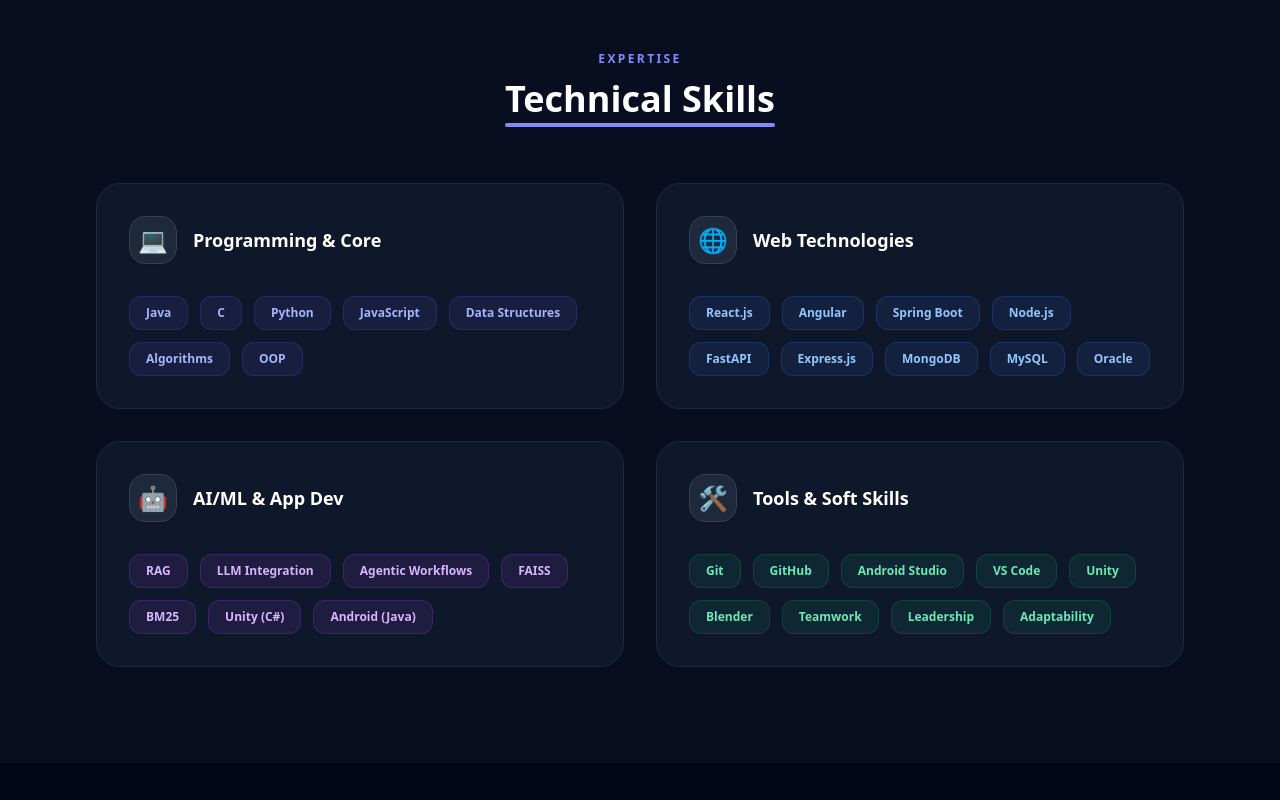
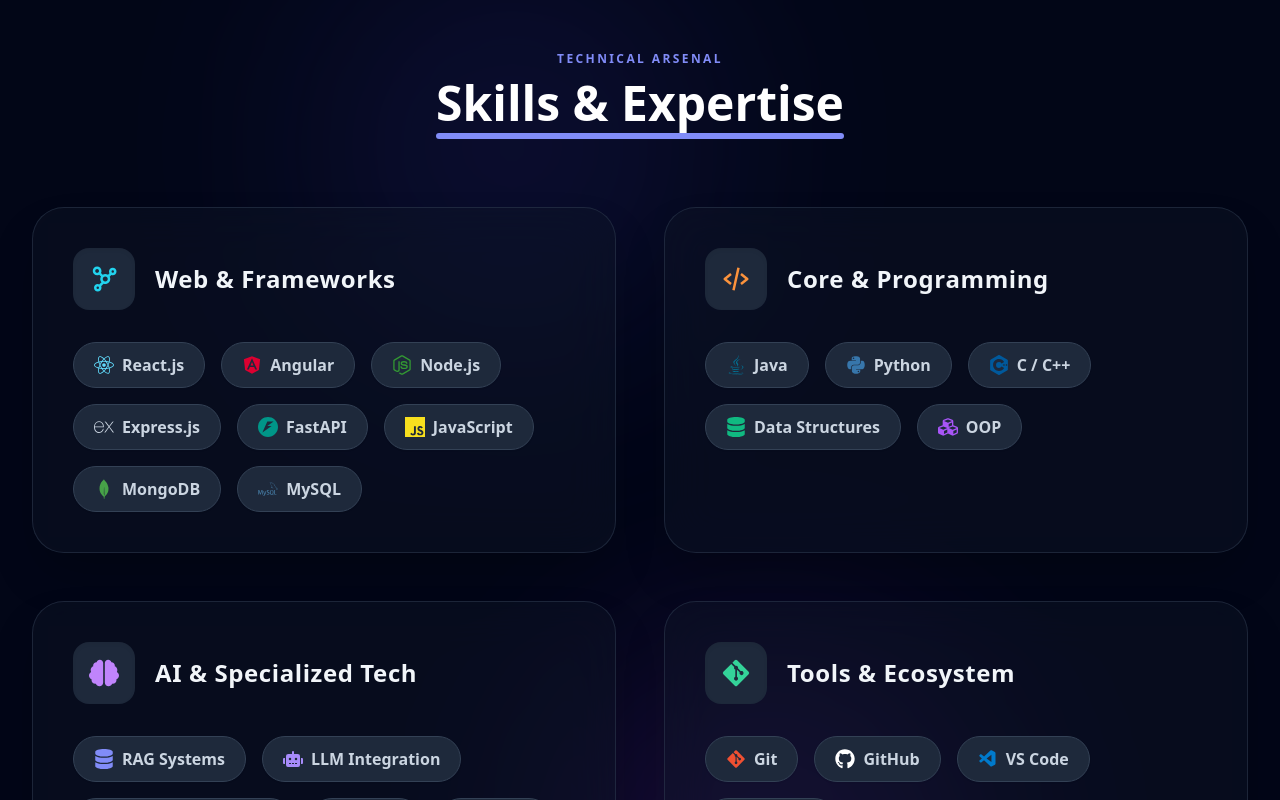
Before and after one commit to ganesh714/venkat-dev-portfolio, a React (Vite) app: page / in a window 1280 px wide. Shown: the part 1440-2240 px from the top of the page. Built offline with nearby package versions, Linux system fonts and the light colour scheme.

Commit message:
feat: redesign skills section with categorized glassmorphic panels and react-icons

```diff
--- a/package.json
+++ b/package.json
@@ -12,7 +12,8 @@
   "dependencies": {
     "framer-motion": "^12.38.0",
     "react": "^19.2.5",
-    "react-dom": "^19.2.5"
+    "react-dom": "^19.2.5",
+    "react-icons": "^5.6.0"
   },
   "devDependencies": {
     "@eslint/js": "^10.0.1",
--- a/src/components/Skills.jsx
+++ b/src/components/Skills.jsx
@@ -1,69 +1,91 @@
 import React from 'react';
 import { motion } from 'framer-motion';
 
-const skillGroups = [
+// React Icons
+import { FaReact, FaAngular, FaNodeJs, FaJava, FaPython, FaUnity, FaAndroid, FaGitAlt, FaGithub, FaDatabase, FaBrain, FaCubes, FaRobot } from 'react-icons/fa';
+import { SiJavascript, SiMongodb, SiMysql, SiExpress, SiCplusplus, SiBlender, SiFastapi } from 'react-icons/si';
+import { VscVscode } from 'react-icons/vsc';
+import { BiNetworkChart, BiCodeAlt } from 'react-icons/bi';
+
+const skillCategories = [
   {
-    title: 'Programming & Core',
-    icon: '💻',
-    accent: 'bg-indigo-100 text-indigo-700 dark:bg-indigo-500/10 dark:text-indigo-300 dark:border dark:border-indigo-500/20',
-    skills: ['Java', 'C', 'Python', 'JavaScript', 'Data Structures', 'Algorithms', 'OOP'],
+    title: 'Web & Frameworks',
+    icon: <BiNetworkChart className="text-3xl text-cyan-400" />,
+    color: 'from-cyan-500/20 to-blue-500/20',
+    skills: [
+      { name: 'React.js', icon: <FaReact className="text-[#61DAFB]" /> },
+      { name: 'Angular', icon: <FaAngular className="text-[#DD0031]" /> },
+      { name: 'Node.js', icon: <FaNodeJs className="text-[#339933]" /> },
+      { name: 'Express.js', icon: <SiExpress className="text-slate-700 dark:text-slate-300" /> },
+      { name: 'FastAPI', icon: <SiFastapi className="text-[#009688]" /> },
+      { name: 'JavaScript', icon: <SiJavascript className="text-[#F7DF1E]" /> },
+      { name: 'MongoDB', icon: <SiMongodb className="text-[#47A248]" /> },
+      { name: 'MySQL', icon: <SiMysql className="text-[#4479A1]" /> },
+    ]
   },
   {
-    title: 'Web Technologies',
-    icon: '🌐',
-    accent: 'bg-blue-100 text-blue-700 dark:bg-blue-500/10 dark:text-blue-300 dark:border dark:border-blue-500/20',
-    skills: ['React.js', 'Angular', 'Spring Boot', 'Node.js', 'FastAPI', 'Express.js', 'MongoDB', 'MySQL', 'Oracle'],
+    title: 'Core & Programming',
+    icon: <BiCodeAlt className="text-3xl text-orange-400" />,
+    color: 'from-orange-500/20 to-red-500/20',
+    skills: [
+      { name: 'Java', icon: <FaJava className="text-[#007396]" /> },
+      { name: 'Python', icon: <FaPython className="text-[#3776AB]" /> },
+      { name: 'C / C++', icon: <SiCplusplus className="text-[#00599C]" /> },
+      { name: 'Data Structures', icon: <FaDatabase className="text-emerald-500" /> },
+      { name: 'OOP', icon: <FaCubes className="text-purple-500" /> },
+    ]
   },
   {
-    title: 'AI/ML & App Dev',
-    icon: '🤖',
-    accent: 'bg-purple-100 text-purple-700 dark:bg-purple-500/10 dark:text-purple-300 dark:border dark:border-purple-500/20',
-    skills: ['RAG', 'LLM Integration', 'Agentic Workflows', 'FAISS', 'BM25', 'Unity (C#)', 'Android (Java)'],
+    title: 'AI & Specialized Tech',
+    icon: <FaBrain className="text-3xl text-purple-400" />,
+    color: 'from-purple-500/20 to-pink-500/20',
+    skills: [
+      { name: 'RAG Systems', icon: <FaDatabase className="text-indigo-400" /> },
+      { name: 'LLM Integration', icon: <FaRobot className="text-violet-400" /> },
+      { name: 'Agentic Workflows', icon: <BiNetworkChart className="text-fuchsia-400" /> },
+      { name: 'FAISS', icon: <FaDatabase className="text-blue-300" /> },
+      { name: 'Unity', icon: <FaUnity className="text-slate-700 dark:text-slate-300" /> },
+      { name: 'Android Studio', icon: <FaAndroid className="text-[#3DDC84]" /> },
+    ]
   },
   {
-    title: 'Tools & Soft Skills',
-    icon: '🛠️',
-    accent: 'bg-emerald-100 text-emerald-700 dark:bg-emerald-500/10 dark:text-emerald-300 dark:border dark:border-emerald-500/20',
-    skills: ['Git', 'GitHub', 'Android Studio', 'VS Code', 'Unity', 'Blender', 'Teamwork', 'Leadership', 'Adaptability'],
-  },
+    title: 'Tools & Ecosystem',
+    icon: <FaGitAlt className="text-3xl text-emerald-400" />,
+    color: 'from-emerald-500/20 to-teal-500/20',
+    skills: [
+      { name: 'Git', icon: <FaGitAlt className="text-[#F05032]" /> },
+      { name: 'GitHub', icon: <FaGithub className="text-slate-800 dark:text-white" /> },
+      { name: 'VS Code', icon: <VscVscode className="text-[#007ACC]" /> },
+      { name: 'Blender', icon: <SiBlender className="text-[#F5792A]" /> },
+    ]
+  }
 ];
-
-const containerVariants = {
-  hidden: { opacity: 0 },
-  visible: {
-    opacity: 1,
-    transition: { staggerChildren: 0.1 }
-  }
-};
-
-const cardVariants = {
-  hidden: { opacity: 0, y: 20 },
-  visible: {
-    opacity: 1,
-    y: 0,
-    transition: { duration: 0.5, ease: "easeOut" }
-  }
-};
 
 const Skills = () => {
   return (
-    <section id="skills" className="py-24 bg-white dark:bg-slate-900/50">
-      <div className="max-w-6xl mx-auto px-4 sm:px-6 lg:px-8">
-        {/* Section heading */}
+    <section id="skills" className="py-24 relative overflow-hidden bg-slate-50 dark:bg-slate-950">
+
+      {/* Ambient Background Glows */}
+      <div className="absolute top-0 left-1/4 w-96 h-96 bg-indigo-500/10 dark:bg-indigo-600/20 rounded-full blur-[120px] mix-blend-multiply dark:mix-blend-lighten pointer-events-none animate-pulse" />
+      <div className="absolute bottom-0 right-1/4 w-96 h-96 bg-purple-500/10 dark:bg-purple-600/20 rounded-full blur-[120px] mix-blend-multiply dark:mix-blend-lighten pointer-events-none" style={{ animation: 'pulse 6s infinite reverse' }} />
+
+      <div className="max-w-7xl mx-auto px-4 sm:px-6 lg:px-8 relative z-10">
+
+        {/* Header */}
         <motion.div
-          className="text-center mb-16"
+          className="text-center mb-20"
           initial={{ opacity: 0, y: 20 }}
           whileInView={{ opacity: 1, y: 0 }}
-          viewport={{ once: true, margin: '-100px' }}
+          viewport={{ once: true }}
           transition={{ duration: 0.6 }}
         >
           <p className="text-xs font-bold tracking-[0.2em] uppercase text-indigo-600 dark:text-indigo-400 mb-3">
-            Expertise
+            Technical Arsenal
           </p>
-          <h2 className="text-3xl sm:text-4xl font-extrabold text-slate-900 dark:text-white inline-block relative">
-            Technical Skills
+          <h2 className="text-4xl sm:text-5xl font-extrabold text-slate-900 dark:text-white inline-block relative">
+            Skills & Expertise
             <motion.div
-              className="absolute -bottom-2 left-0 h-1 bg-indigo-600 dark:bg-indigo-400 rounded-full"
+              className="absolute -bottom-3 left-0 h-1.5 bg-indigo-600 dark:bg-indigo-400 rounded-full"
               initial={{ width: 0 }}
               whileInView={{ width: "100%" }}
               viewport={{ once: true }}
@@ -72,46 +94,53 @@
           </h2>
         </motion.div>
 
-        {/* Cards grid */}
-        <motion.div
-          className="grid grid-cols-1 md:grid-cols-2 gap-8"
-          variants={containerVariants}
-          initial="hidden"
-          whileInView="visible"
-          viewport={{ once: true, margin: '-50px' }}
-        >
-          {skillGroups.map((group) => (
+        {/* Masonry / Staggered Layout */}
+        <div className="grid grid-cols-1 lg:grid-cols-2 gap-8 lg:gap-12">
+          {skillCategories.map((category, idx) => (
             <motion.div
-              key={group.title}
-              variants={cardVariants}
-              whileHover={{ y: -5 }}
-              className="bg-slate-50 dark:bg-slate-900 border border-slate-200 dark:border-slate-800 rounded-3xl p-8 transition-all duration-300 hover:shadow-xl dark:hover:shadow-none hover:border-indigo-200 dark:hover:border-indigo-500/30 cursor-default"
+              key={category.title}
+              initial={{ opacity: 0, y: 30 }}
+              whileInView={{ opacity: 1, y: 0 }}
+              viewport={{ once: true, margin: '-50px' }}
+              transition={{ duration: 0.5, delay: idx * 0.1 }}
+              className="relative group"
             >
-              {/* Card header */}
-              <div className="flex items-center gap-4 mb-8">
-                <div className="w-12 h-12 flex items-center justify-center bg-white dark:bg-slate-800 rounded-2xl shadow-sm border border-slate-100 dark:border-slate-700 text-2xl">
-                  {group.icon}
+              {/* Glassmorphic Panel */}
+              <div className="h-full bg-white/60 dark:bg-slate-900/40 backdrop-blur-xl border border-slate-200/50 dark:border-slate-700/50 rounded-[2rem] p-8 md:p-10 shadow-lg dark:shadow-2xl hover:border-indigo-300 dark:hover:border-indigo-500/50 transition-colors duration-500">
+
+                {/* Subtle Gradient Overlay */}
+                <div className={`absolute inset-0 bg-gradient-to-br ${category.color} opacity-0 group-hover:opacity-100 rounded-[2rem] transition-opacity duration-500 pointer-events-none`} />
+
+                <div className="relative z-10 flex items-center gap-5 mb-8">
+                  <div className="p-4 bg-slate-100 dark:bg-slate-800 rounded-2xl shadow-inner">
+                    {category.icon}
+                  </div>
+                  <h3 className="text-2xl font-bold text-slate-800 dark:text-slate-100 tracking-wide">
+                    {category.title}
+                  </h3>
                 </div>
-                <h3 className="text-lg font-bold text-slate-900 dark:text-white">
-                  {group.title}
-                </h3>
-              </div>
 
-              {/* Skill badges */}
-              <div className="flex flex-wrap gap-3">
-                {group.skills.map((skill) => (
-                  <motion.span
-                    key={skill}
-                    whileHover={{ y: -2 }}
-                    className={`text-xs font-bold px-4 py-2 rounded-xl transition-colors ${group.accent}`}
-                  >
-                    {skill}
-                  </motion.span>
-                ))}
+                {/* Skill Badges */}
+                <div className="relative z-10 flex flex-wrap gap-4">
+                  {category.skills.map((skill) => (
+                    <div
+                      key={skill.name}
+                      className="flex items-center gap-2 px-5 py-2.5 bg-white dark:bg-slate-800 border border-slate-200 dark:border-slate-700 rounded-full shadow-sm hover:shadow-md hover:-translate-y-1 hover:border-indigo-400 dark:hover:border-indigo-500 transition-all duration-300 cursor-default"
+                    >
+                      <span className="text-xl">
+                        {skill.icon}
+                      </span>
+                      <span className="font-semibold text-slate-700 dark:text-slate-300 text-sm md:text-base">
+                        {skill.name}
+                      </span>
+                    </div>
+                  ))}
+                </div>
               </div>
             </motion.div>
           ))}
-        </motion.div>
+        </div>
+
       </div>
     </section>
   );
```
Also changed, not shown: 1 other file (tests, documents, lock files or other folders).
